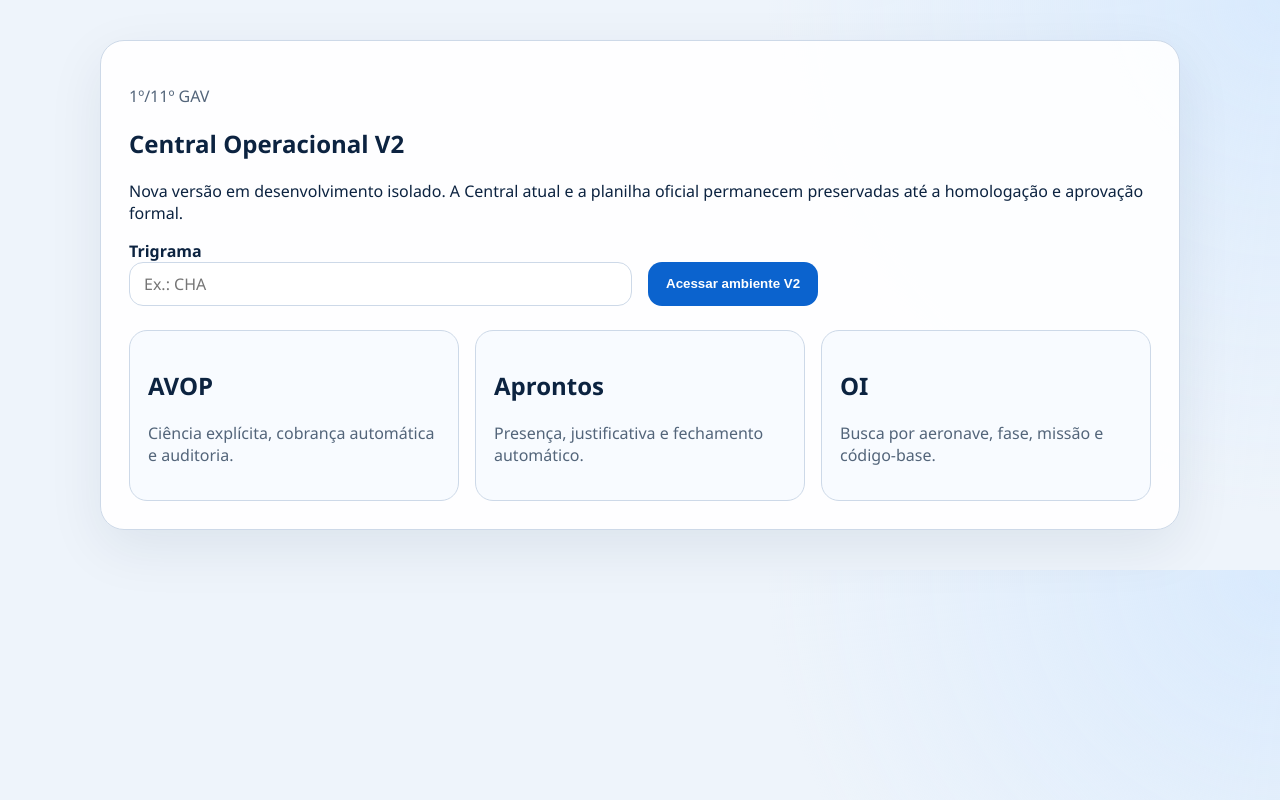
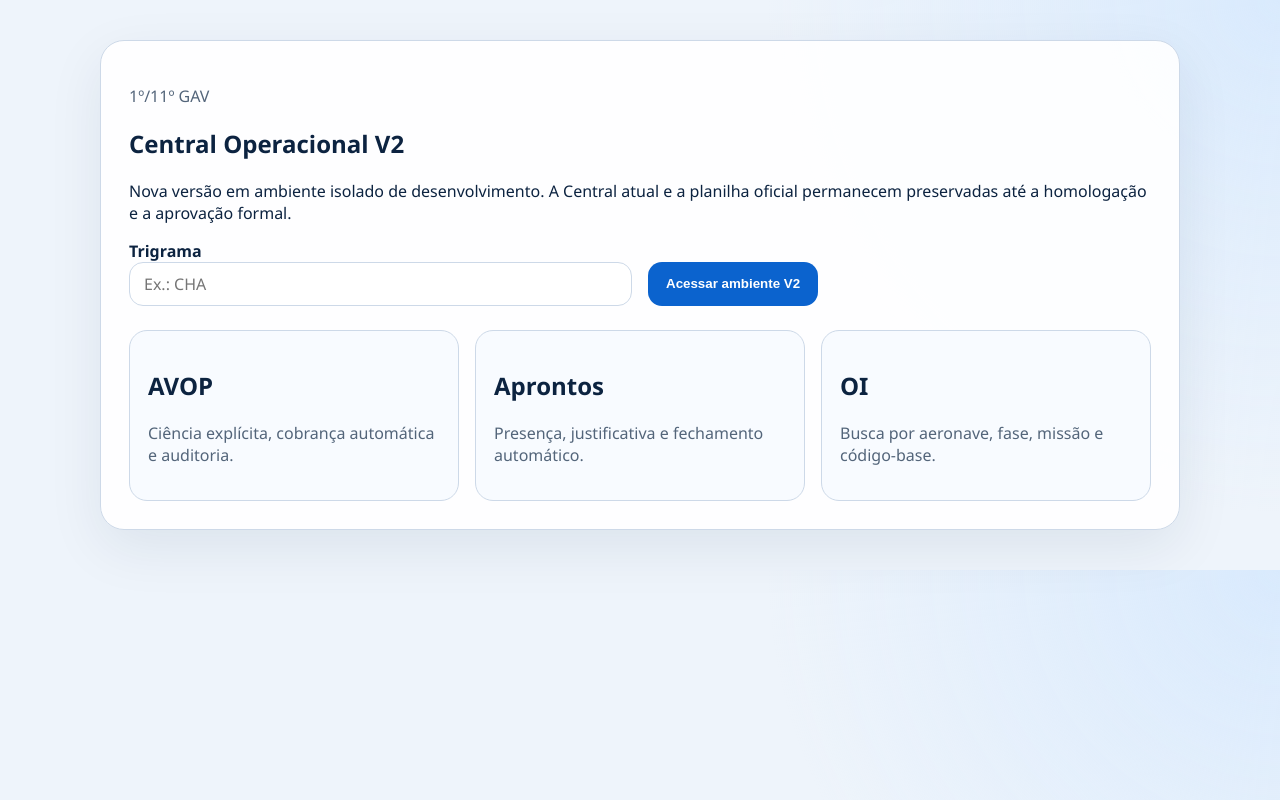
Before and after one commit to Charloves/Central-de-aprontos-e-Avops, a Next.js app in the folder central-operacional-v2/app/: page / in a window 1280 px wide. Built offline with nearby package versions, Linux system fonts and the light colour scheme.

Commit message:
fix: refine V2 landing copy

```diff
--- a/central-operacional-v2/app/src/app/page.tsx
+++ b/central-operacional-v2/app/src/app/page.tsx
@@ -12,8 +12,8 @@ export default async function HomePage({ searchParams }: HomePageProps) {
         <p className="muted">1º/11º GAV</p>
         <h1>Central Operacional V2</h1>
         <p>
-          Nova versão em desenvolvimento isolado. A Central atual e a planilha oficial permanecem preservadas até a
-          homologação e aprovação formal.
+          Nova versão em ambiente isolado de desenvolvimento. A Central atual e a planilha oficial permanecem
+          preservadas até a homologação e a aprovação formal.
         </p>
 
         <form className="grid" action="/api/auth/login" method="post">
```
Also changed, not shown: 1 other file (tests, documents, lock files or other folders).
